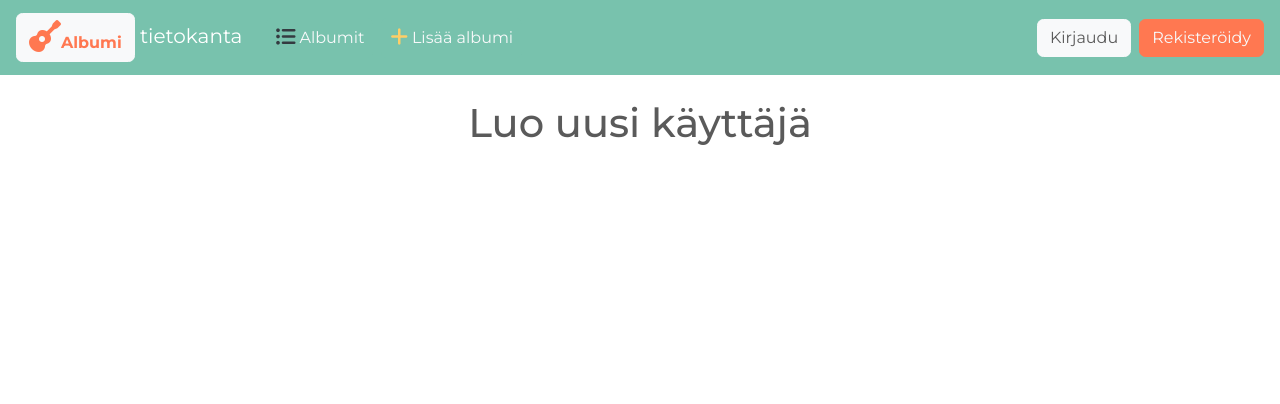
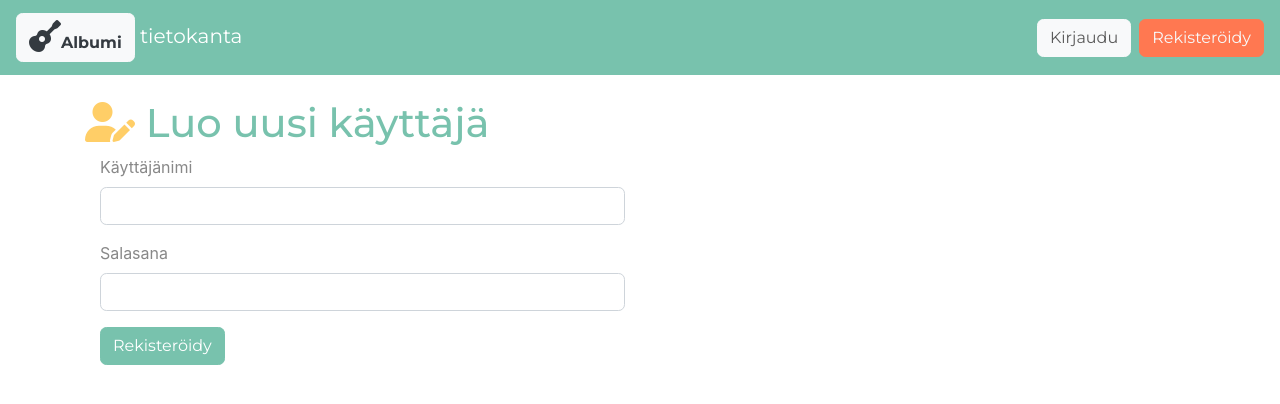
Before and after one commit to anttiromppanen/albumi_tietokanta, a Flask app: page /auth/register in a window 1280 px wide. Shown: the top 404 px of the page. Run offline with Flask 2, Linux system fonts and the light colour scheme; some libraries are stand-ins or nearby versions.

Commit message:
rekisteröitymisen lisäys, albumin lisäyksen ulkoasu uusiksi

```diff
--- a/application/auth/forms.py
+++ b/application/auth/forms.py
@@ -7,3 +7,10 @@ class LoginForm(FlaskForm):
 
     class Meta:
         csrf = False
+
+class RegisterForm(FlaskForm):
+    username = StringField("Käyttäjänimi", validators=[validators.InputRequired(), validators.Length(min=3)])
+    password = PasswordField("Salasana", validators=[validators.InputRequired(), validators.Length(min=5)])
+
+    class Meta:
+        csrf = False
--- a/application/auth/views.py
+++ b/application/auth/views.py
@@ -1,9 +1,9 @@
 from flask import render_template, request, redirect, url_for
 from flask_login import login_user, logout_user
 
-from application import app
+from application import app, db
 from application.auth.models import User
-from application.auth.forms import LoginForm
+from application.auth.forms import LoginForm, RegisterForm
 
 @app.route("/auth/login", methods = ["GET", "POST"])
 def auth_login():
@@ -28,6 +28,22 @@ def auth_logout():
     logout_user()
     return redirect(url_for("index"))
 
-@app.route("/auth/register")
+@app.route("/auth/register", methods = ["GET", "POST"])
 def auth_register():
-    return render_template("auth/registerform.html")
+    if request.method == "GET":
+        return render_template("auth/registerform.html", form = RegisterForm())
+
+    form = RegisterForm(request.form)
+
+    loytyykoUser = User.query.filter_by(username = form.username.data).first()
+    if loytyykoUser:
+        return render_template("auth/registerform.html", form = form, error = "Käyttäjänimi varattu, valitse uusi")
+
+    if not form.validate_on_submit():
+        return render_template("auth/registerform.html", form = form)
+
+    user = User(form.username.data, form.password.data)
+    db.session().add(user)
+    db.session().commit()
+
+    return redirect(url_for("index"))
--- a/application/templates/auth/registerform.html
+++ b/application/templates/auth/registerform.html
@@ -2,6 +2,34 @@
 
 {% block body %}
 
-<h1>Luo uusi käyttäjä</h1>
+<h1 class="text-primary">
+	<i class="fas fa-user-edit text-warning"></i> Luo uusi käyttäjä
+</h1>
+<form method="POST" action="{{ url_for('auth_register') }}">
+	<div class="form-group col-md-6">
+		{{ form.username.label }}
+		{{ form.username(class_="form-control") }}
+		<ul class="list-group list-group-flush text-danger">
+			{% if error %}
+				<li class="list-group-item">{{ error }}</li>
+			{% endif %}
+			{% for error in form.username.errors %}
+				<li class="list-group-item">{{ error }}</li>
+			{% endfor %}
+		</ul>
+	</div>
+	<div class="form-group col-md-6">
+		{{ form.password.label }}
+		{{ form.password(class_="form-control") }}
+		<ul class="list-group list-group-flush text-danger">
+			{% for error in form.password.errors %}
+				<li class="list-group-item">{{ error }}</li>
+			{% endfor %}
+		</ul>
+	</div>
+	<div class="form-group col-md-6">
+		<input class="btn btn-primary" type="submit" value="Rekisteröidy">
+	</div>
+</form>
 
 {% endblock %}
--- a/application/templates/layout.html
+++ b/application/templates/layout.html
@@ -14,7 +14,7 @@
   <body>
     <nav class="navbar navbar-expand-md navbar-primary bg-primary mb-4">
       <a class="navbar-brand text-white font-weight-light" href="{{ url_for('index') }}">
-				<span class="btn btn-light font-weight-bold text-danger"><i class="fas fa-guitar fa-2x"></i>Albumi</span> tietokanta</a
+				<span class="btn btn-light font-weight-bold text-dark"><i class="fas fa-guitar fa-2x"></i>Albumi</span> tietokanta</a
       >
       <button
         class="navbar-toggler"
@@ -29,6 +29,7 @@
       </button>
       <div class="collapse navbar-collapse pl-2" id="navbarCollapse">
         <ul class="navbar-nav mr-auto">
+				{% if current_user.is_authenticated %}
           <li class="nav-item mr-2">
             <a class="nav-link text-light btn btn-primary text-weight-bold" href="{{ url_for('albums_index') }} "
               ><i class="fas fa-list-ul fa-lg mr-1 text-dark"></i>Albumit</a
@@ -39,21 +40,22 @@
               ><i class="fas fa-plus fa-lg mr-1 text-warning"></i>Lisää albumi</a
             >
           </li>
+				{% endif %}
         </ul>
         <div class="form-inline mt-2 mt-md-0">
           {% if current_user.is_authenticated %}
-          <a class="btn btn-info" href="{{ url_for('auth_logout') }}"
-            >Kirjaudu ulos</a
+          <a class="btn btn-light" href="{{ url_for('auth_logout') }}"
+						>kirjaudu ulos</a
           >
           {% else %}
           <a class="btn btn-light" href="{{ url_for('auth_login') }}">Kirjaudu</a>
+					<a class="btn btn-danger ml-2 text-light" href="{{ url_for('auth_register') }}">Rekisteröidy</a>
           {% endif %}
-					<a class="btn btn-danger ml-2 text-light" href="{{ url_for('auth_register') }}">Rekisteröidy</a>
         </div>
       </div>
     </nav>
 
-		<main role="main" class="container d-flex align-items-center justify-content-center">
+		<main role="main" class="container">
     {% block body %}
     <p>
       Content.
--- a/documentation/todo.txt
+++ b/documentation/todo.txt
@@ -1,4 +1,5 @@
 uuden käyttäjän rekisteröinti
+	käyttäjän, salasanan validointiin lisäystä
 
 albumit, lisää albumi näkyy vain jos kirjautunut
 
```
Also changed, not shown: application/templates/albums/new.html (+24 -55 lines), 11 other files.
